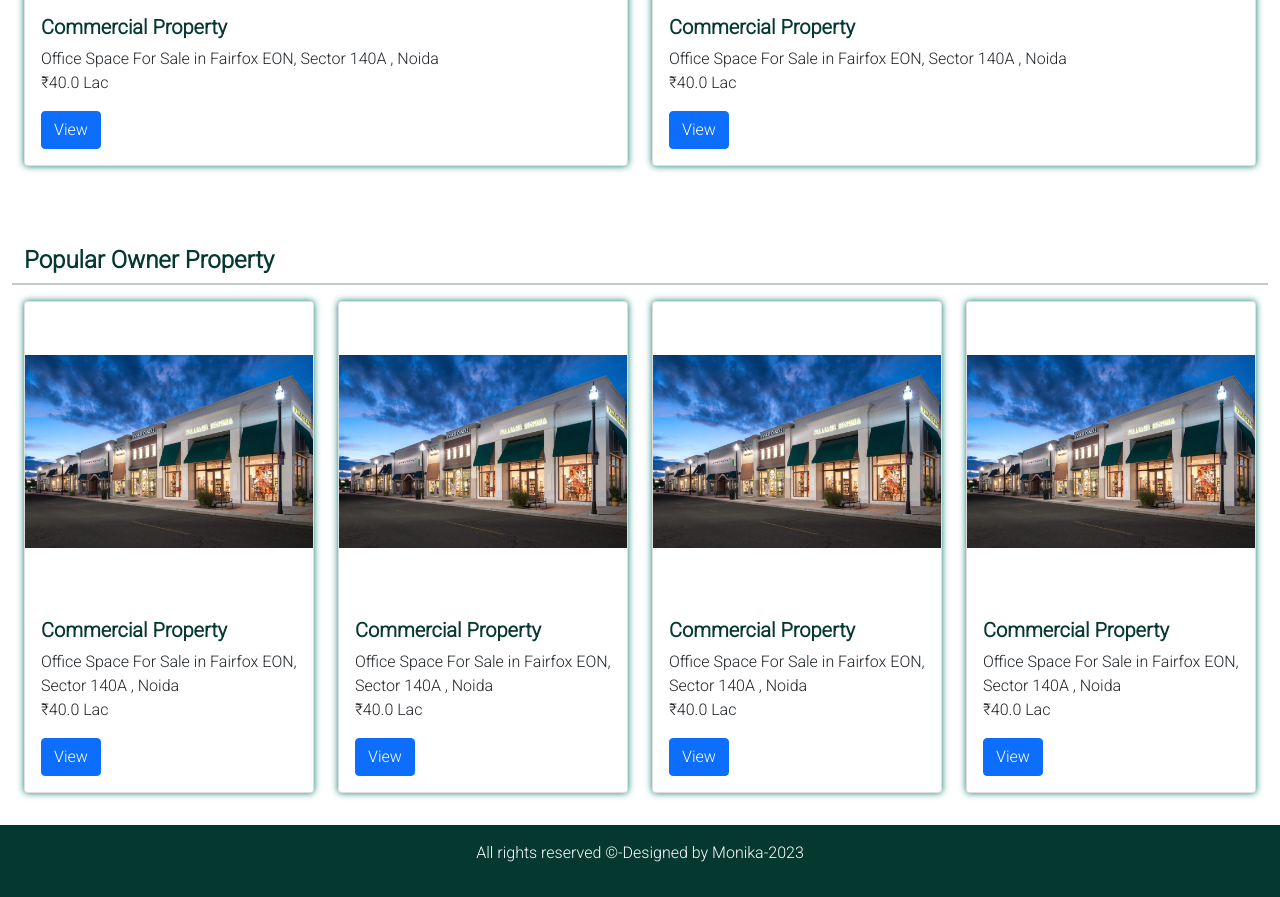
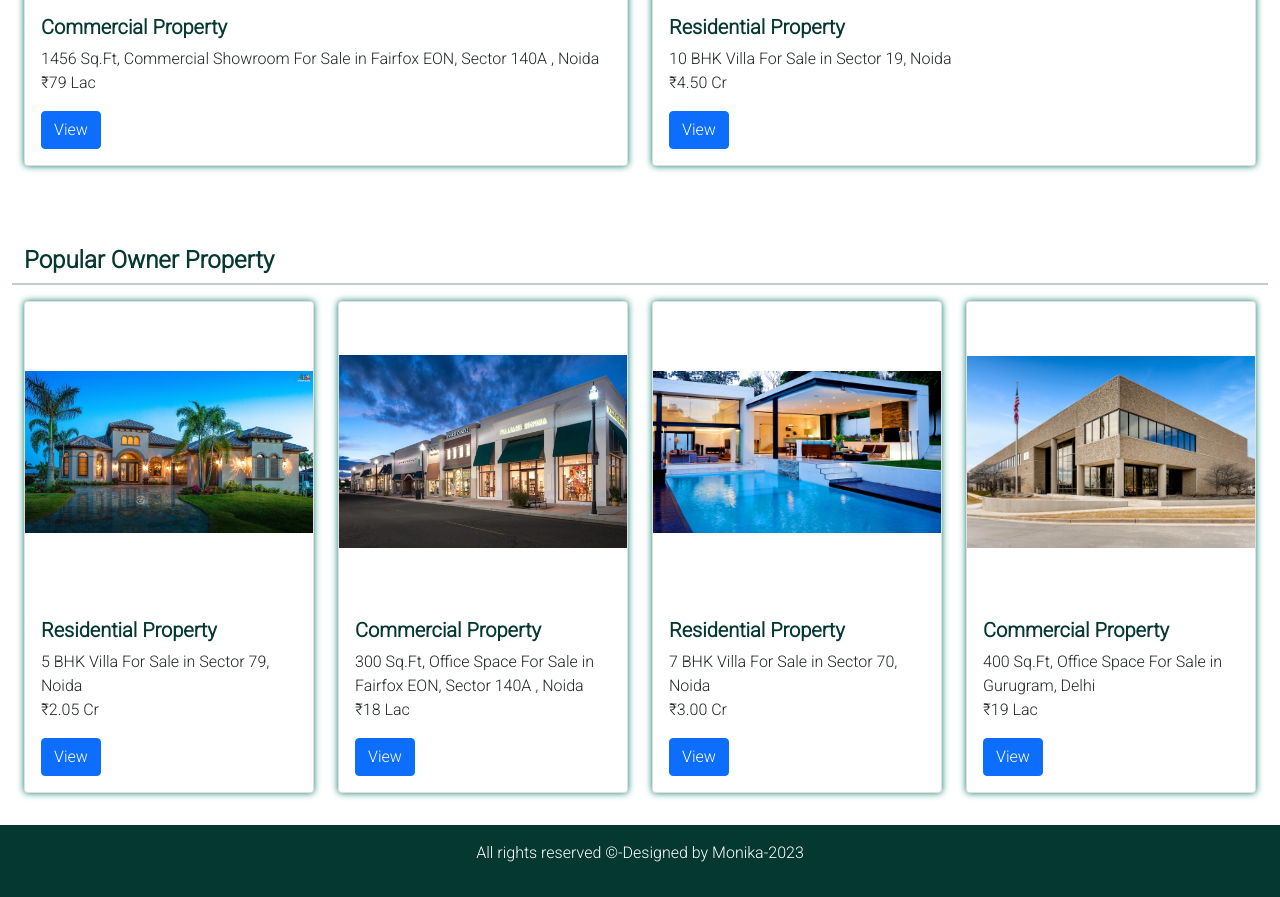
Before and after one commit to raimonika20/PHP-app, a PHP site: page / in a window 1280 px wide. Shown: the part 1071-1968 px from the top of the page. Run offline with PHP 8.4, Linux system fonts and the light colour scheme.

Commit message:
Index.php updated

```diff
--- a/app/index.php
+++ b/app/index.php
@@ -40,7 +40,7 @@ require_once 'header.php';
                   Residential Property
                 </h5>
                 <p class="card-text">
-                  3 BHK Flat For Sale in Logix Blossom Greens, Sector 143 , Noida.<br>₹80.0 Lac
+                  3 BHK Flat For Sale in Logix Blossom Greens, Sector 143 , Noida.<br>₹35 Lac
                 </p>
                 <a href="property_page.php?type=Residential" class="btn btn-primary">View</a>
               </div>
@@ -52,7 +52,7 @@ require_once 'header.php';
               <img class="card-img-top" src="./Images/commercial.jpg" alt="...">
               <div class="card-body">
                 <h5 class="card-title">Commercial Property</h5>
-                <p class="card-text">Office Space For Sale in Fairfox EON, Sector 140A , Noida<br>₹40.0 Lac
+                <p class="card-text">300 Sq.Ft, Office Space For Sale in Fairfox EON, Sector 140A , Noida<br>₹18 Lac
                 </p>
                 <a href="property_page.php?type=Commercial" class="btn btn-primary">View</a>
               </div>
@@ -60,10 +60,10 @@ require_once 'header.php';
           </div>
           <div class="col-md-4 mb-2">
             <div class="card">
-              <img class="card-img-top" src="./Images/residential.jpg" alt="...">
+              <img class="card-img-top" src="./Images/residential2.jpg" alt="...">
               <div class="card-body">
                 <h5 class="card-title">Residential Property</h5>
-                <p class="card-text">3 BHK Flat For Sale in Logix Blossom Greens, Sector 143 , Noida.<br>₹80.0 Lac
+                <p class="card-text">4 BHK Villa For Sale in Sector 107 , Noida.<br>₹80 Lac
                 </p>
                 <a href="property_page.php?type=Residential" class="btn btn-primary">View</a>
               </div>
@@ -85,10 +85,10 @@ require_once 'header.php';
       <hr class="solid" style="color: #053831;height:2px; " />
       <div class="col-md-6 mb-2">
         <div class="card">
-          <img class="card-img-top" src="./Images/commercial.jpg" alt="...">
+          <img class="card-img-top" src="./Images/commercial3.jpg" alt="...">
           <div class="card-body">
             <h5 class="card-title">Commercial Property</h5>
-            <p class="card-text">Office Space For Sale in Fairfox EON, Sector 140A , Noida<br>₹40.0 Lac
+            <p class="card-text">1456 Sq.Ft, Commercial Showroom For Sale in Fairfox EON, Sector 140A , Noida<br>₹79 Lac
             </p>
             <a href="property_page.php?type=Commercial" class="btn btn-primary">View</a>
           </div>
@@ -96,12 +96,12 @@ require_once 'header.php';
       </div>
       <div class="col-md-6 mb-2">
         <div class="card">
-          <img class="card-img-top" src="./Images/commercial.jpg" alt="...">
+          <img class="card-img-top" src="./Images/residential5.jpg" alt="...">
           <div class="card-body">
-            <h5 class="card-title">Commercial Property</h5>
-            <p class="card-text">Office Space For Sale in Fairfox EON, Sector 140A , Noida<br>₹40.0 Lac
+            <h5 class="card-title">Residential Property</h5>
+            <p class="card-text">10 BHK Villa For Sale in Sector 19, Noida<br>₹4.50 Cr
             </p>
-            <a href="property_page.php?type=Commercial" class="btn btn-primary">View</a>
+            <a href="property_page.php?type=Residential" class="btn btn-primary">View</a>
           </div>
         </div>
       </div>
@@ -112,12 +112,12 @@ require_once 'header.php';
       <hr class="solid" style="color: #053831;height:2px; " />
       <div class="col-md-3 mb-2">
         <div class="card">
-          <img class="card-img-top" src="./Images/commercial.jpg" alt="...">
+          <img class="card-img-top" src="./Images/residential4.jpg" alt="...">
           <div class="card-body">
-            <h5 class="card-title">Commercial Property</h5>
-            <p class="card-text">Office Space For Sale in Fairfox EON, Sector 140A , Noida<br>₹40.0 Lac
+            <h5 class="card-title">Residential Property</h5>
+            <p class="card-text">5 BHK Villa For Sale in Sector 79, Noida<br>₹2.05 Cr
             </p>
-            <a href="property_page.php?type=Commercial" class="btn btn-primary">View</a>
+            <a href="property_page.php?type=Residential" class="btn btn-primary">View</a>
           </div>
         </div>
       </div>
@@ -126,7 +126,7 @@ require_once 'header.php';
           <img class="card-img-top" src="./Images/commercial.jpg" alt="...">
           <div class="card-body">
             <h5 class="card-title">Commercial Property</h5>
-            <p class="card-text">Office Space For Sale in Fairfox EON, Sector 140A , Noida<br>₹40.0 Lac
+            <p class="card-text">300 Sq.Ft, Office Space For Sale in Fairfox EON, Sector 140A , Noida<br>₹18 Lac
             </p>
             <a href="property_page.php?type=Commercial" class="btn btn-primary">View</a>
           </div>
@@ -134,21 +134,21 @@ require_once 'header.php';
       </div>
       <div class="col-md-3 mb-2">
         <div class="card">
-          <img class="card-img-top" src="./Images/commercial.jpg" alt="...">
+          <img class="card-img-top" src="./Images/residential6.jpg" alt="...">
           <div class="card-body">
-            <h5 class="card-title">Commercial Property</h5>
-            <p class="card-text">Office Space For Sale in Fairfox EON, Sector 140A , Noida<br>₹40.0 Lac
+            <h5 class="card-title">Residential Property</h5>
+            <p class="card-text">7 BHK Villa For Sale in Sector 70, Noida<br>₹3.00 Cr
             </p>
-            <a href="property_page.php?type=Commercial" class="btn btn-primary">View</a>
+            <a href="property_page.php?type=Residential" class="btn btn-primary">View</a>
           </div>
         </div>
       </div>
       <div class="col-md-3 mb-2">
         <div class="card">
-          <img class="card-img-top" src="./Images/commercial.jpg" alt="...">
+          <img class="card-img-top" src="./Images/commercial2.jpg" alt="...">
           <div class="card-body">
             <h5 class="card-title">Commercial Property</h5>
-            <p class="card-text">Office Space For Sale in Fairfox EON, Sector 140A , Noida<br>₹40.0 Lac
+            <p class="card-text">400 Sq.Ft, Office Space For Sale in Gurugram, Delhi<br>₹19 Lac
             </p>
             <a href="property_page.php?type=Commercial" class="btn btn-primary">View</a>
           </div>
```
Also changed, not shown: queries.sql (+12 -2 lines).
